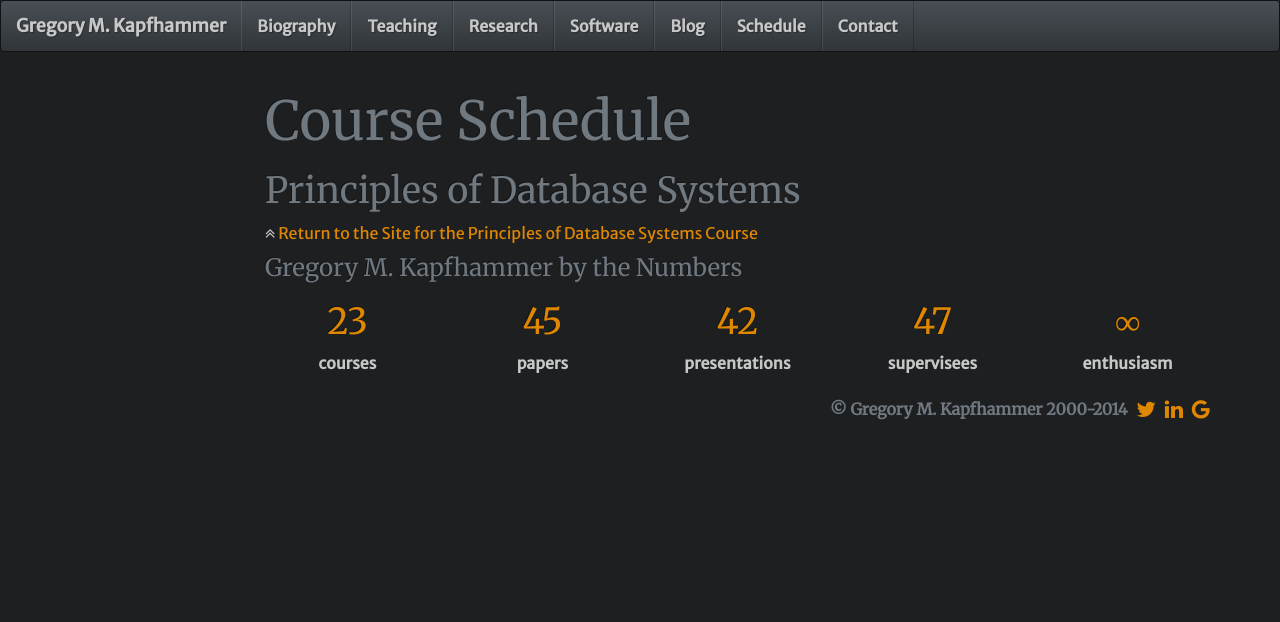
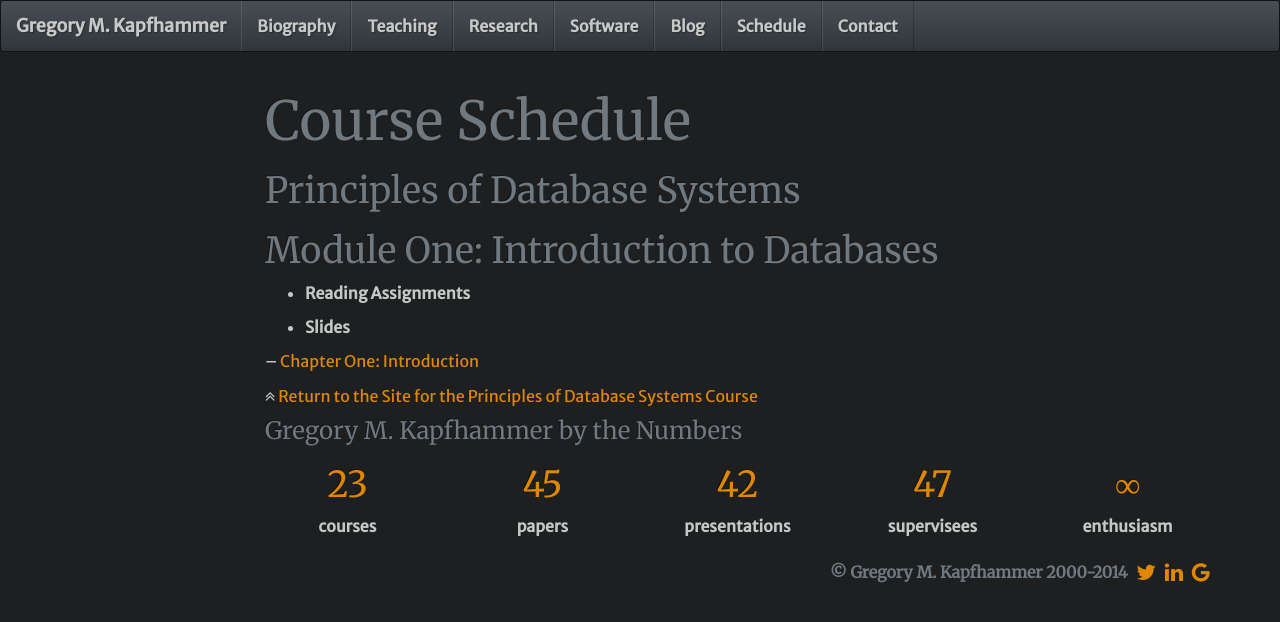
Before and after one commit to geerc/www, a Jekyll site: the page built from gkapfham/teaching/cs380F2014/CourseSchedule.md, in a window 1280 px wide. Shown: the top 622 px of the page. Built offline with Jekyll 4.4.1, drawn with Linux system fonts in a browser that asks for light colours; nearby versions of some CDN libraries; Markdown is read by kramdown in place of the engine named in the settings; comment, search, counter and statistics services are not loaded.

Commit message:
Adding a link to the CourseSchedule.md.  The layout is still not correct.

```diff
--- a/gkapfham/teaching/cs380F2014/CourseSchedule.md
+++ b/gkapfham/teaching/cs380F2014/CourseSchedule.md
@@ -14,3 +14,11 @@ backup: ../../../
 # {{page.title}}
 
 ## {{page.subtitle}}
+
+## Module One: Introduction to Databases
+
+- **Reading Assignments**
+
+- **Slides**
+
+-- <a target="_blank" href ="{{site.baseurl}}teaching/cs380F2014/provide/slides/cs380-chapter1.html">Chapter One: Introduction</a>
```
